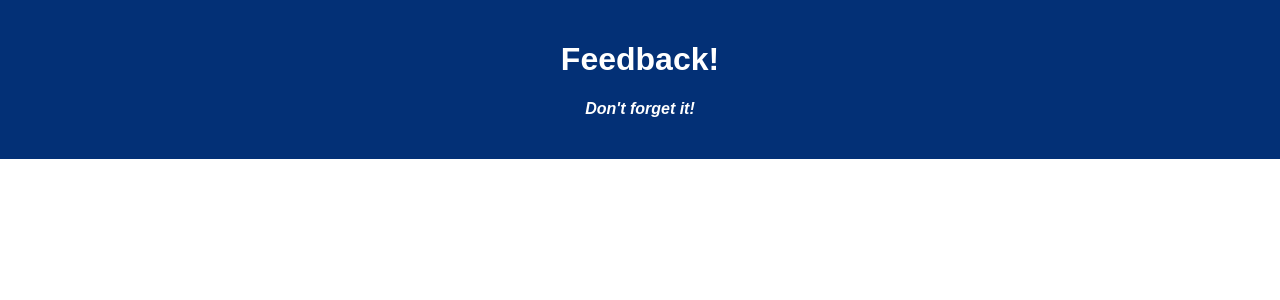
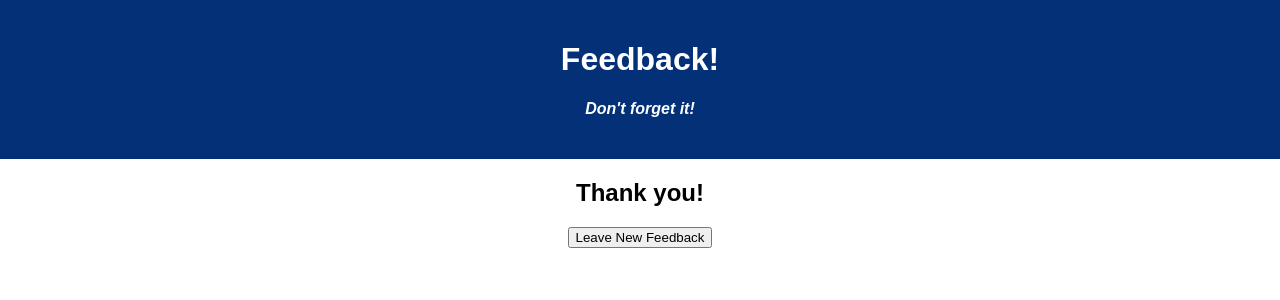
Before and after one commit to BarrSquared/weekend-redux-feedback-loop, a React (Create React App) app: page /#/Page6TY in a window 1280 px wide. Shown: the top 300 px of the page. Built offline with nearby package versions, Linux system fonts and the light colour scheme.

Commit message:
Created page6ThankYou and Leave New Feedback, route path added to app.jsx

```diff
--- a/src/components/App/App.jsx
+++ b/src/components/App/App.jsx
@@ -11,6 +11,7 @@ import Page2Understanding from '../Page2Understanding/Page2Understanding';
 import Page3Supported from '../Page3Supported/Page3Supported';
 import Page4Comments from '../Page4Comments/Page4Comments';
 import Page5Review from '../Page5Review/Page5Review';
+import Page6TY from '../Page6TY/Page6TY';
 
 function App() {
 
@@ -27,6 +28,7 @@ function App() {
           <Route exact path="/Page3Supported" component={Page3Supported} />
           <Route exact path="/Page4Comments" component={Page4Comments} />
           <Route exact path="/Page5Review" component={Page5Review} />
+          <Route exact path="/Page6TY" component={Page6TY} />
         </Router>
       </main>
     </div>
--- /dev/null
+++ b/src/components/Page6TY/Page6TY.jsx
@@ -0,0 +1,22 @@
+import { useDispatch } from 'react-redux';
+import { useState } from 'react';
+
+function Page6TY() {
+
+    const leaveNewFeedback = (event) => {
+
+    }
+
+    return(
+        <section>
+            <h2>Thank you!</h2>
+            <form onSubmit={leaveNewFeedback} >
+                <button type="submit">
+                    Leave New Feedback
+                </button>
+            </form>
+        </section>
+    );
+}
+
+export default Page6TY;
--- a/src/index.js
+++ b/src/index.js
@@ -21,10 +21,10 @@ const reviewToAdd = (state = defaultReview, action) => {
         return {...state, understanding: action.payload.understanding};
     } else if(action.type === 'SET_SUPPORT_RATING') {
         console.log('In index.js, updating support.');
-        return {...state, feeling: action.payload.support};
+        return {...state, support: action.payload.support};
     } else if(action.type === 'SET_COMMENT') {
         console.log('In index.js, updating comment.');
-        return{...state, comment: action.payload.comment};
+        return{...state, comments: action.payload.comment};
     }
     return state;
 }
```
